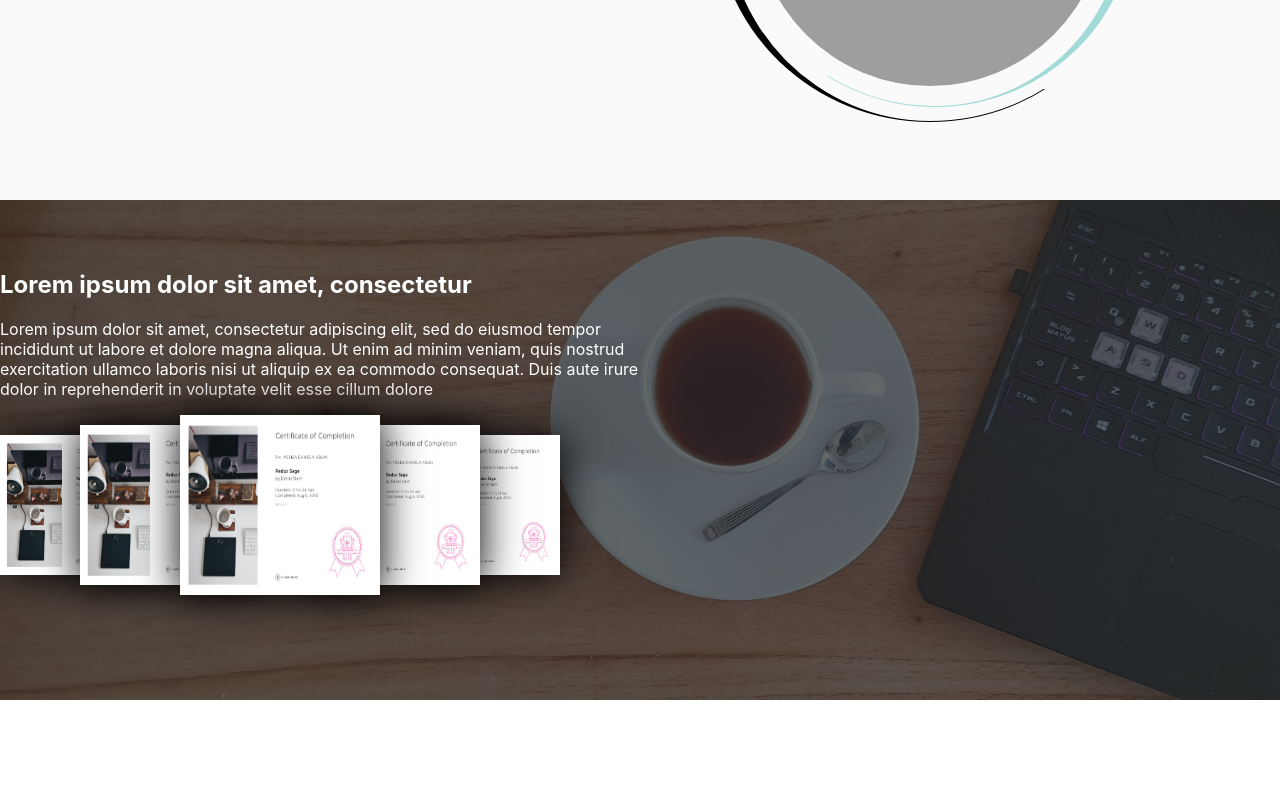
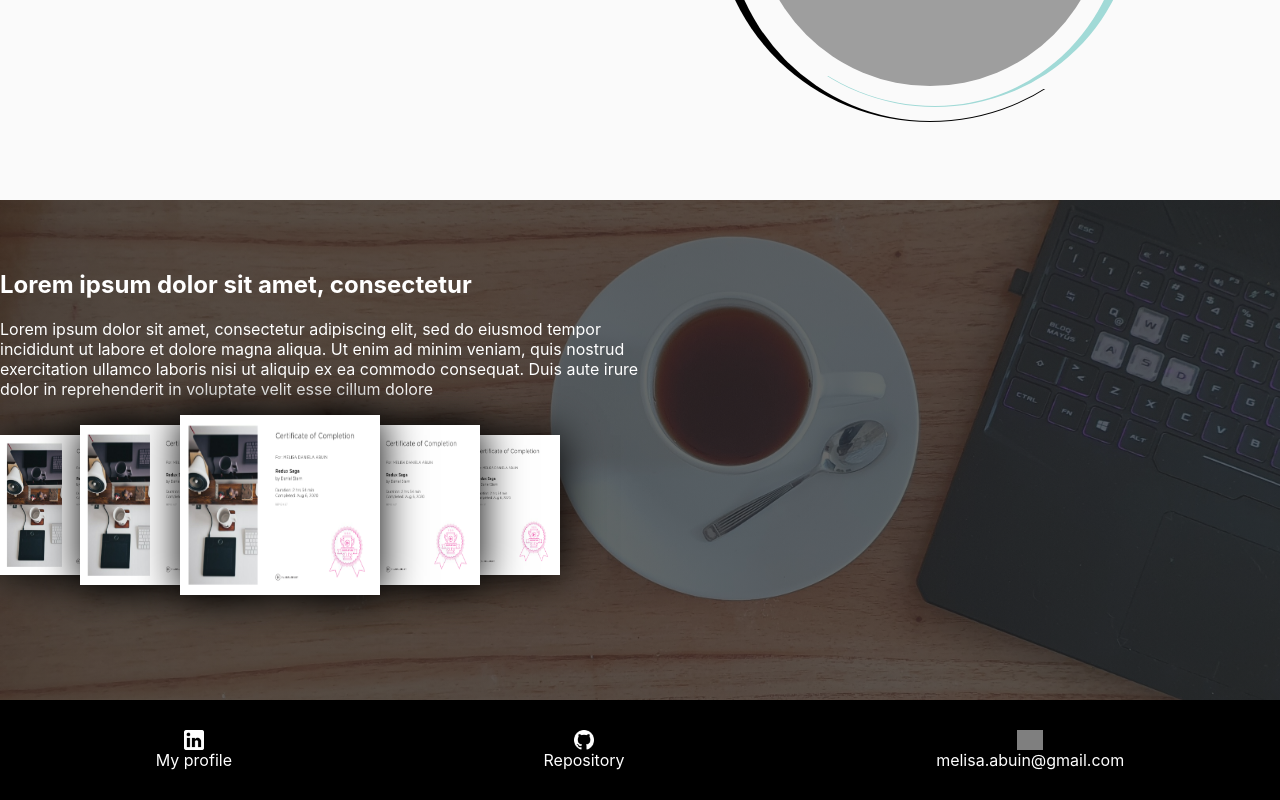
Before and after one commit to melisa-abuin/my-resume-online, a Next.js app: page / in a window 1280 px wide. Shown: the part 1462-2262 px from the top of the page. Before the commit the page ends 2162 px from the top, so only its background shows below. Built offline with nearby package versions, Linux system fonts and the light colour scheme; grey boxes are pictures that could not be loaded.

Commit message:
add footer items (#29)

```diff
--- a/components/homepage/footer/index.js
+++ b/components/homepage/footer/index.js
@@ -1,22 +1,19 @@
 import { Container, Item, Link, LinkImage } from './styles'
-import { useTranslation } from 'react-i18next'
 
 export default function Footer() {
-  const { t } = useTranslation('common')
-
     return (
       <Container>
         <Link href="https://www.linkedin.com/in/melisa-abuin-99273b111/">
           <LinkImage src='/linkedin-icon.png'/>
-        <Item>{t("general.profile")}</Item>
+          <Item>My profile </Item>
         </Link>
         <Link href="https://github.com/Mel-A">
           <LinkImage src='/github-icon.png'/>
-        <Item>{t("general.repository")}</Item>
+          <Item>Repository </Item>
         </Link>
         <Link href="mailto:melisa.abuin@gmail.com?Subject=Website%20visitor">
           <LinkImage src='/gmail-icon.png'/>
-        <Item>{t("general.mail-user")}</Item>
+          <Item>melisa.abuin@gmail.com </Item>
         </Link>
       </Container>
     )
--- a/components/homepage/footer/styles.js
+++ b/components/homepage/footer/styles.js
@@ -1,5 +1,4 @@
 import styled from 'styled-components'
-import MediaQueries from '../../media-queries'
 
 export const Container = styled.div`
   background-color: ${({ theme }) => theme.colors.black};
@@ -14,10 +13,6 @@ export const LinkImage = styled.img`
 `
 export const Item = styled.label`
   color: ${({ theme }) => theme.colors.white};
-
-  ${MediaQueries.mobile`
-    display: none;
-  `};
 `
 export const Link = styled.a`
   cursor: pointer;
--- a/components/homepage/index.js
+++ b/components/homepage/index.js
@@ -1,3 +1,4 @@
+export { default as Footer } from './footer'
 export { default as MainBanner } from './main-banner'
 export { default as Modal } from './modal'
 export { default as Navbar } from './navbar'
--- a/pages/index.js
+++ b/pages/index.js
@@ -12,6 +12,7 @@ export default function Home() {
       <component.Summary />
       <education.ImagesGrid />
       <knowledge.Banner />
+      <component.Footer />
     </>
   )
 }
```
Lines whose indentation alone changed are shown as unchanged.
